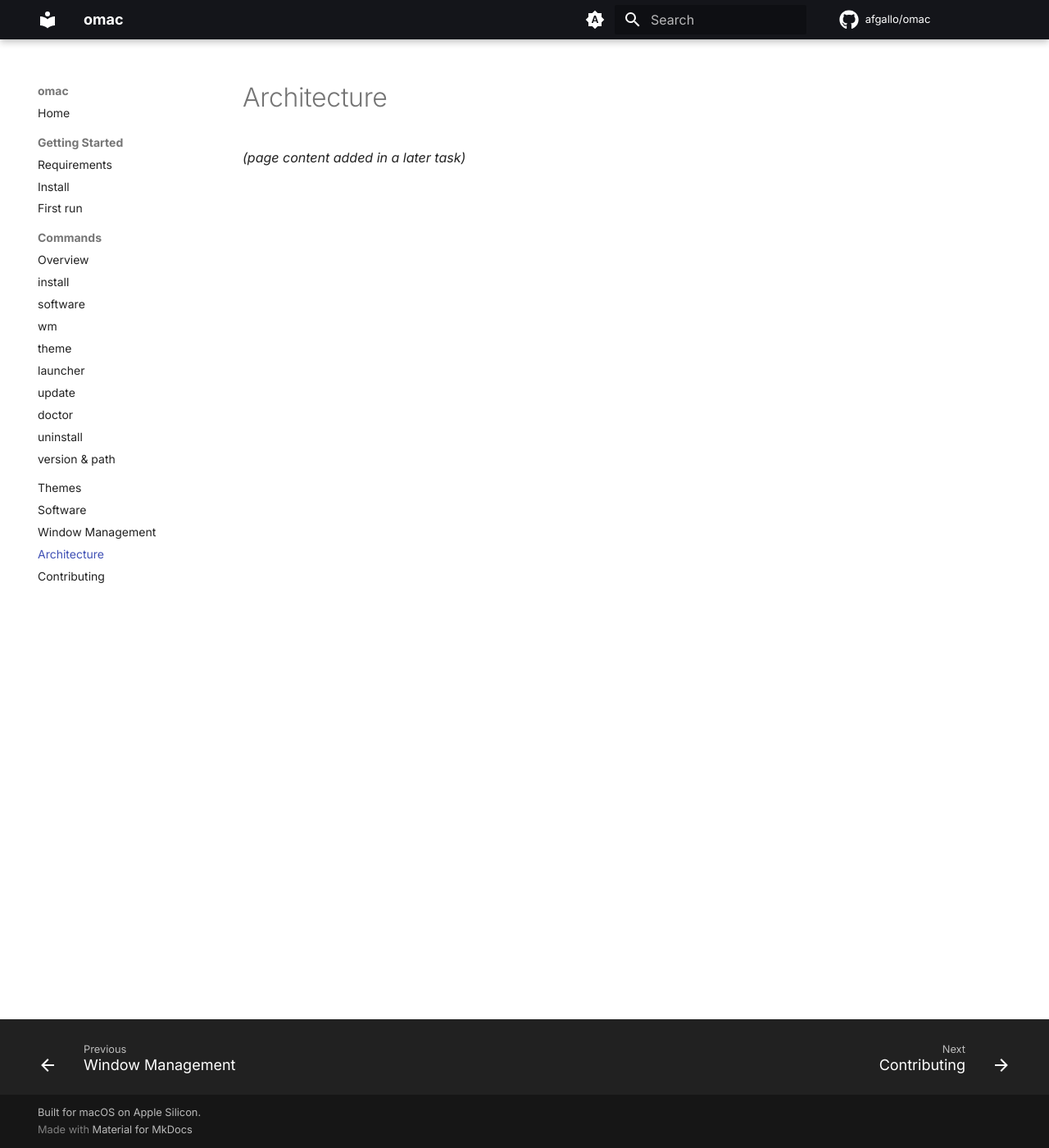
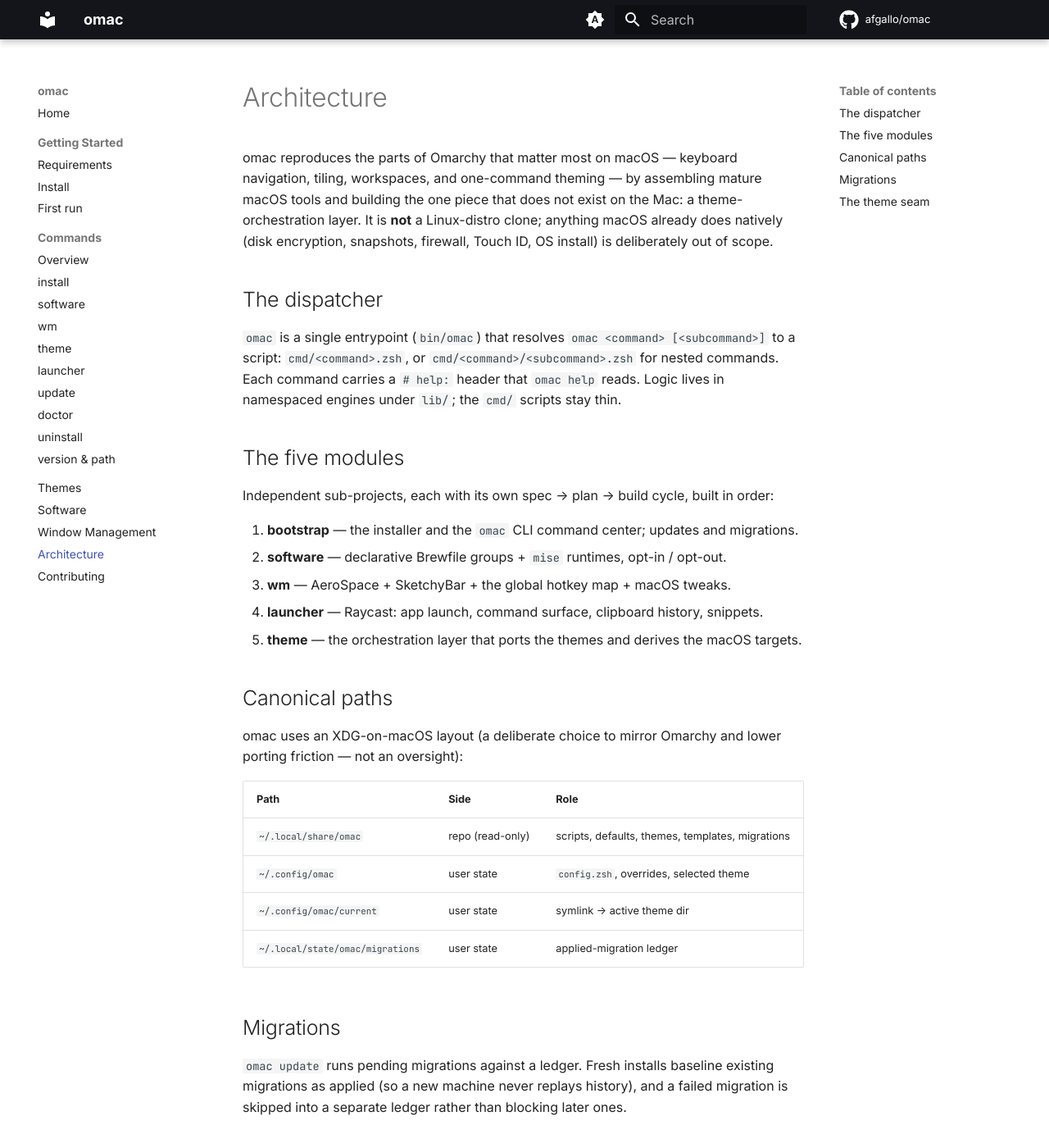
Before and after one commit to afgallo/omac, an MkDocs documentation site: the page built from docs/architecture/index.md, in a window 1280 px wide and 1400 px high. Shown: the whole window at 82% size. Built offline with MkDocs 1.6.1 and Material for MkDocs 9.7.7, drawn with Linux system fonts in a browser that asks for light colours; comment, search, counter and statistics services are not loaded; some of the changed text lies outside the part shown.

Commit message:
docs(site): architecture overview

```diff
--- a/docs/architecture/index.md
+++ b/docs/architecture/index.md
@@ -1,3 +1,52 @@
 # Architecture
 
-*(page content added in a later task)*
+omac reproduces the parts of Omarchy that matter most on macOS — keyboard navigation, tiling,
+workspaces, and one-command theming — by assembling mature macOS tools and building the one piece
+that does not exist on the Mac: a theme-orchestration layer. It is **not** a Linux-distro clone;
+anything macOS already does natively (disk encryption, snapshots, firewall, Touch ID, OS install)
+is deliberately out of scope.
+
+## The dispatcher
+
+`omac` is a single entrypoint (`bin/omac`) that resolves `omac <command> [<subcommand>]` to a
+script: `cmd/<command>.zsh`, or `cmd/<command>/<subcommand>.zsh` for nested commands. Each command
+carries a `# help:` header that `omac help` reads. Logic lives in namespaced engines under `lib/`;
+the `cmd/` scripts stay thin.
+
+## The five modules
+
+Independent sub-projects, each with its own spec → plan → build cycle, built in order:
+
+1. **bootstrap** — the installer and the `omac` CLI command center; updates and migrations.
+2. **software** — declarative Brewfile groups + `mise` runtimes, opt-in / opt-out.
+3. **wm** — AeroSpace + SketchyBar + the global hotkey map + macOS tweaks.
+4. **launcher** — Raycast: app launch, command surface, clipboard history, snippets.
+5. **theme** — the orchestration layer that ports the themes and derives the macOS targets.
+
+## Canonical paths
+
+omac uses an XDG-on-macOS layout (a deliberate choice to mirror Omarchy and lower porting
+friction — not an oversight):
+
+| Path | Side | Role |
+|---|---|---|
+| `~/.local/share/omac` | repo (read-only) | scripts, defaults, themes, templates, migrations |
+| `~/.config/omac` | user state | `config.zsh`, overrides, selected theme |
+| `~/.config/omac/current` | user state | symlink → active theme dir |
+| `~/.local/state/omac/migrations` | user state | applied-migration ledger |
+
+## Migrations
+
+`omac update` runs pending migrations against a ledger. Fresh installs baseline existing
+migrations as applied (so a new machine never replays history), and a failed migration is skipped
+into a separate ledger rather than blocking later ones.
+
+## The theme seam
+
+The theme layer is hybrid: **file-per-app** where Omarchy already had a themed config (dropped in
+almost unchanged), and **palette-derived** for the macOS-only targets Omarchy never had (macOS
+light/dark appearance, SketchyBar, Raycast, AeroSpace colors), rendered from a small `colors.toml`
+palette through a templating seam. `omac theme set` repoints the `current` symlink, re-renders the
+derived targets, and reloads each app.
+
+For the full design, see the specs under `docs/superpowers/specs/` in the repository.
```
